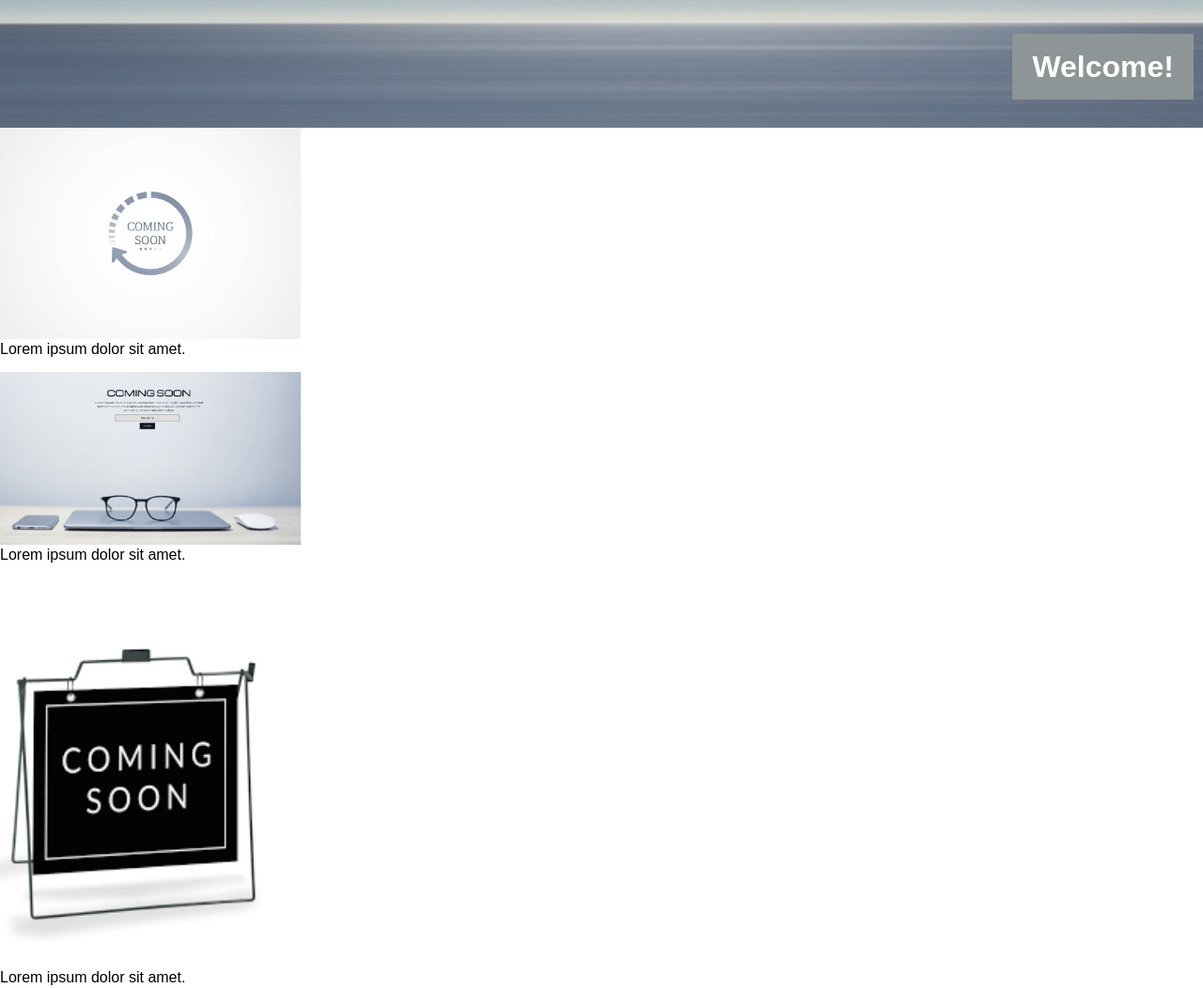
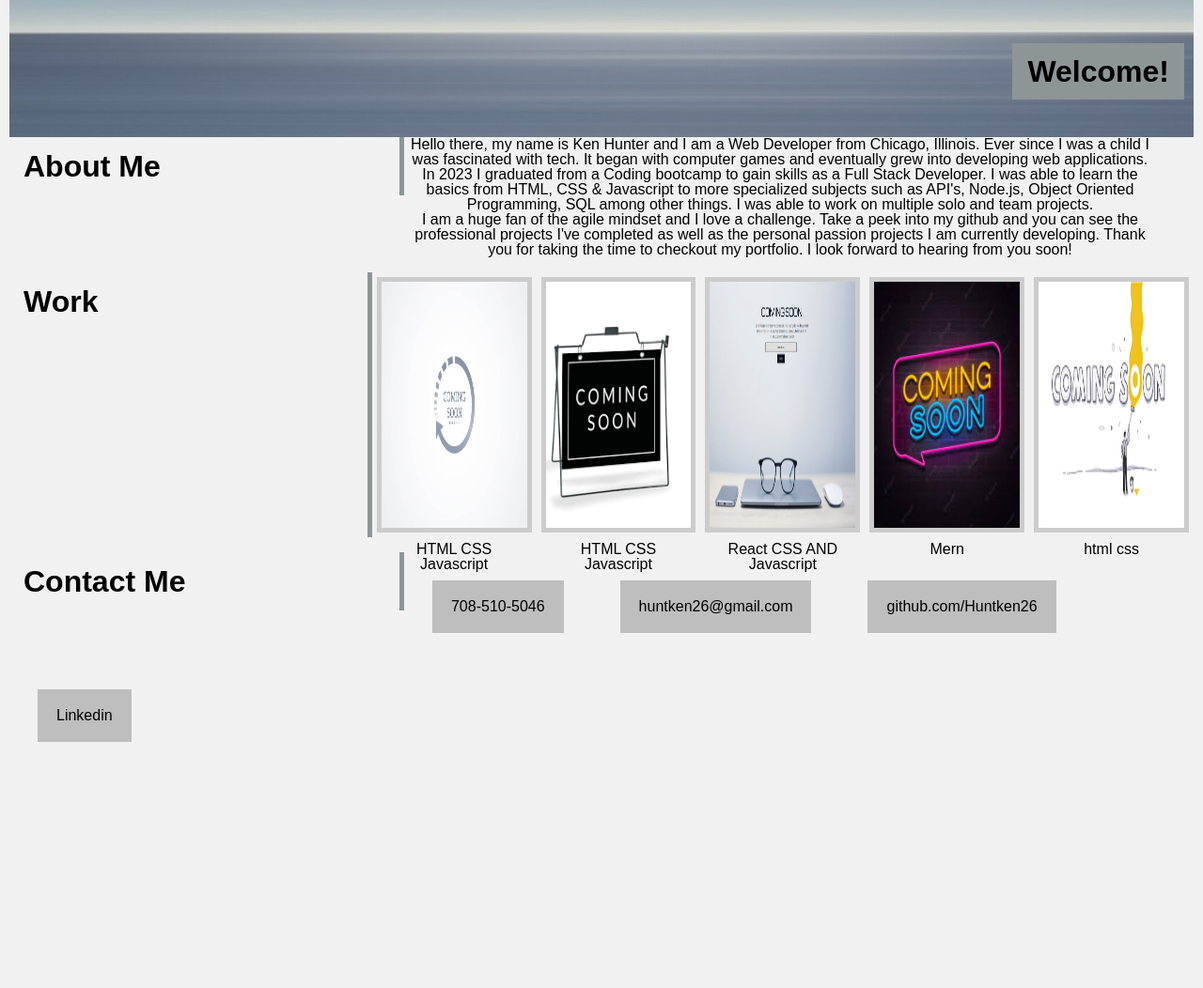
Before and after one commit to Huntken26/portfolio, a plain HTML site: page index.html in a window 1280 px wide. Shown: the part 460-1512 px from the top of the page at 94% size. After the commit the page ends 1250 px from the top, so only its background shows below. Drawn offline with Linux system fonts and the light colour scheme.

Commit message:
added more css, fixed my html li's

```diff
--- a/index.html
+++ b/index.html
@@ -20,7 +20,7 @@
                 <li><a href="#work">Work</a></li>
                 <li><a href="#contactme">Contact Me</a></li>
                 <li><a href="#resume">Resume</a></li>
-              </ul>
+            </ul>
         </nav>
 
         <div class="banner-image">
@@ -29,33 +29,75 @@
             </div>
         </div>
     </header>
+
     <main>
-    <section>
-        <img src="placeholder coming soon.jpg" alt="placeholder image with a circular arrow." width="25%" Height="25%"/>
-        <p>Lorem ipsum dolor sit amet.</p>
-    </section>
-    <br />
-    <section>
-        <img src="placeholder  2.jpg" alt="placeholder image with a laptop and phone on a desk." width="25%" Height="25%"/>
-        <p>Lorem ipsum dolor sit amet.</p>
-    </section>
-    <br />
-    <section>
-        <img src="placeholder 3.png" alt="placeholder sign showing the words coming soon." width="25%" Height="25%"/>
-        <p>Lorem ipsum dolor sit amet.</p>
-    </section>
-    <br />
-    <section>
-        <img src="placeholder 4.jpg" alt="placeholder sign stating coming soon in neon colors." width="25%" Height="25%"/>
-        <p>Lorem ipsum dolor sit amet.</p>
-    </section>
-    <br />
-    <section>
-        <img src="placeholder 5.png" alt="placeholder image with a man painting the words coming soon." width="25%" Height="25%"/>
-        <p>Lorem ipsum dolor sit amet.</p>
-    </section>
-    <br />
-    <footer></footer></main>
+        <section class="section1">
+            <h2 class="subheading"> About Me</h2>
+            <p class="paragraph"> Hello there, my name is Ken Hunter and I am a Web Developer from Chicago, Illinois.
+                Ever since I was a child I was fascinated with tech. It began with computer
+                games and eventually grew into developing web applications. In 2023 I graduated from a Coding bootcamp
+                to gain skills as a Full Stack Developer. I was able to learn the basics from HTML, CSS & Javascript to
+                more specialized subjects such as API's,
+                Node.js, Object Oriented Programming, SQL among other things. I was able to work on multiple solo and
+                team
+                projects.
+                <br> I am a huge fan of the agile mindset and I love a challenge. Take a peek into my github and you
+                can see the professional projects I've completed as well
+                as the personal passion projects I am currently developing. Thank you for taking the time to checkout my
+                portfolio. I look forward to hearing from you soon! </p>
+        </section>
+        <br />
+        <section class="section2">
+
+            <h2 class="subheading"> Work</h2>
+
+            <div class="gallery">
+                <a target="_blank" href="placeholder coming soon.jpg">
+                    <img src="placeholder coming soon.jpg" alt="placeholder image with a circular arrow.">
+                </a>
+                <div class="desc">HTML CSS Javascript</div>
+            </div>
+
+            <div class="gallery">
+                <a target="_blank" href="placeholder 3.png">
+                    <img src="placeholder 3.png" alt="placeholder sign showing the words coming soon.">
+                </a>
+                <div class="desc">HTML CSS Javascript</div>
+            </div>
+
+            <div class="gallery">
+                <a target="_blank" href="placeholder  2.jpg">
+                    <img src="placeholder  2.jpg" alt="placeholder image with a laptop and phone on a desk.">
+                </a>
+                <div class="desc">React CSS AND Javascript</div>
+            </div>
+
+            <div class="gallery">
+                <a target="_blank" href="placeholder 4.jpg">
+                    <img src="placeholder 4.jpg" alt="placeholder sign stating coming soon in neon colors.">
+                </a>
+                <div class="desc">Mern</div>
+            </div>
+
+            <div class="gallery">
+                <a target="_blank" href="placeholder 5.png">
+                    <img src="placeholder 5.png" alt="placeholder image with a man painting the words coming soon.">
+                </a>
+                <div class="desc">html css</div>
+            </div>
+        </section>
+
+        <br />
+        <footer>
+            <h2 class="subheading"> Contact Me</h2>
+            <ul class=contact-info>
+                <li>708-510-5046</li>
+                <li>huntken26@gmail.com</li>
+                <li>github.com/Huntken26</li>
+                <li>Linkedin</li>
+            </ul>
+        </footer>
+    </main>
 
 </body>
 
--- a/style.css
+++ b/style.css
@@ -1,6 +1,19 @@
+* {
+
+    color: black;
+    box-sizing: border-box;
+}
+
+body {
+    font-family: sans-serif;
+    padding: 10px;
+    background: #f1f1f1;
+  }
+
+
 .left-h1 {
     background-color:  rgb(142, 149, 151);
-    color: white;
+    color: black;
   width: 130px;
   padding: 15px;
   margin: 5px;
@@ -12,7 +25,7 @@ nav, li {
     margin: 0;
     padding: 0;
     overflow: hidden;
-    background-color: #161511;
+    background-color: #4c4c4d50;
   }
 
   li {
@@ -21,13 +34,13 @@ nav, li {
 
   li a {
     display: block;
-    color: white;
+    color: black;
     text-align: center;
     padding: 40px 20px;
   }
 
   li a:hover {
-    background-color: #111;
+    background-color: rgb(88, 84, 84);
   }
 
   .banner-image {
@@ -46,10 +59,61 @@ nav, li {
     top: 400px;
     font-size: 200%;
     display: block;
-    color: white;
+    color: black;
     padding: 14px 16px;
     float: right;
+    background-color: rgb(142, 149, 151);
+  }
+
+.subheading {
+    color: black;
+    float: left;
+  width: 33.33%;
+  padding: 15px;
+    font-size: 200%;
+    border-right: solid 5px rgb(142, 149, 151);
+}
+
+.paragraph{
+   text-align: center;
+    display: flex;
+    position: relative;
+    width: 800px;
+}
+
+.gallery {
+    margin: 5px;
+    border: 5px solid #ccc;
+    float: left;
+    width: 180px;
+  }
+
+  .gallery:hover {
     border: 5px solid rgb(142, 149, 151);
-    background-color: rgb(142, 149, 151);
+  }
+
+  .gallery img {
+    content: "";
+  display: table;
+  clear: both;
+    width: 100%;
+    height: 100%;
+  }
+
+  .desc {
+    padding: 15px;
+    text-align: center;
+  }
+
+  .section2 {
+    display: flex;
+  }
+
+  .contact-info li {
+    text-align: center;
+    padding: 20px 20px;
+    display: inline;
+    margin: 30px;
+    float: left;
 
   }
```
